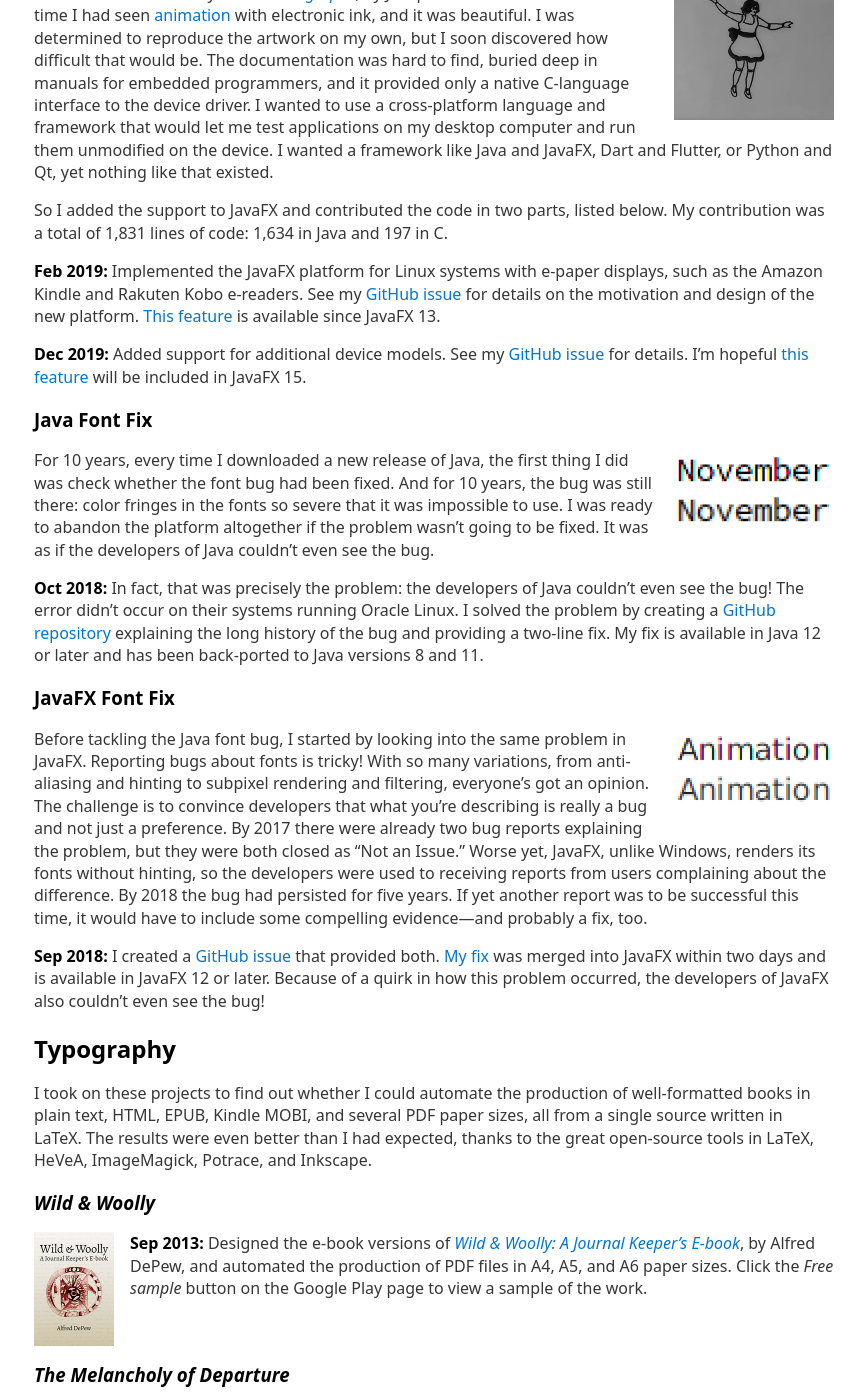
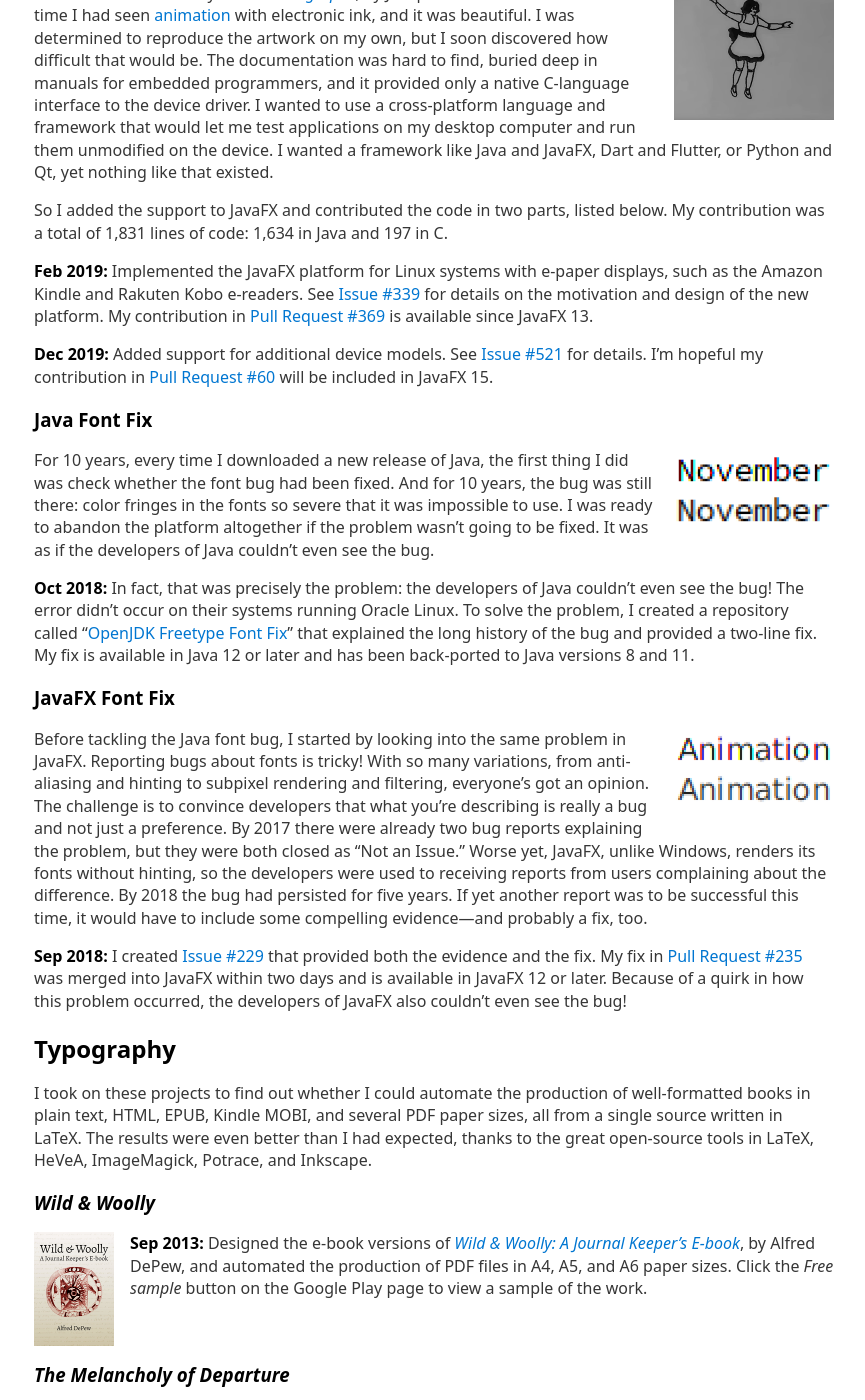
Before and after one commit to jgneff/www-status6, a Jekyll site: the page built from docs/index.md, in a window 1280 px wide and 1400 px high, scrolled down 540 px. Shown: the whole window, without its empty margins (206-1071 px from the left). Built offline with Jekyll 4.4.1, drawn with Linux system fonts in a browser that asks for light colours.

Commit message:
Clearly identify GitHub issues and pull requests
Clearly identify the links to GitHub issues and pull requests. Use the
GitHub page title for the title attribute on links to GitHub. Kramdown
automatically replaces the ampersand character with the "amp" HTML
entity, so just use the character directly in the title attributes of
links and images.

```diff
--- a/docs/index.md
+++ b/docs/index.md
@@ -29,13 +29,13 @@ My contribution was a total of 1,831 lines of code: 1,634 in Java and 197 in C.
 
 **Feb 2019:**
 Implemented the JavaFX platform for Linux systems with e-paper displays, such as the Amazon Kindle and Rakuten Kobo e-readers.
-See my [GitHub issue][openjdk-jfx-339] for details on the motivation and design of the new platform.
-[This feature][openjdk-jfx-369] is available since JavaFX 13.
+See [Issue #339][openjdk-jfx-339] for details on the motivation and design of the new platform.
+My contribution in [Pull Request #369][openjdk-jfx-369] is available since JavaFX 13.
 
 **Dec 2019:**
 Added support for additional device models.
-See my [GitHub issue][openjdk-jfx-521] for details.
-I'm hopeful [this feature][jfx-60] will be included in JavaFX 15.
+See [Issue #521][openjdk-jfx-521] for details.
+I'm hopeful my contribution in [Pull Request #60][jfx-60] will be included in JavaFX 15.
 
 ### Java Font Fix
 
@@ -48,7 +48,7 @@ It was as if the developers of Java couldn't even see the bug.
 **Oct 2018:**
 In fact, that was precisely the problem: the developers of Java couldn't even see the bug!
 The error didn't occur on their systems running Oracle Linux.
-I solved the problem by creating a [GitHub repository][openjdk-freetype] explaining the long history of the bug and providing a two-line fix.
+To solve the problem, I created a repository called "[OpenJDK Freetype Font Fix][openjdk-freetype]" that explained the long history of the bug and provided a two-line fix.
 My fix is available in Java 12 or later and has been back-ported to Java versions 8 and 11.
 
 ### JavaFX Font Fix
@@ -64,8 +64,8 @@ By 2018 the bug had persisted for five years.
 If yet another report was to be successful this time, it would have to include some compelling evidence---and probably a fix, too.
 
 **Sep 2018:**
-I created a [GitHub issue][openjdk-jfx-229] that provided both.
-[My fix][openjdk-jfx-235] was merged into JavaFX within two days and is available in JavaFX 12 or later.
+I created [Issue #229][openjdk-jfx-229] that provided both the evidence and the fix.
+My fix in [Pull Request #235][openjdk-jfx-235] was merged into JavaFX within two days and is available in JavaFX 12 or later.
 Because of a quirk in how this problem occurred, the developers of JavaFX also couldn't even see the bug!
 
 ## Typography
@@ -91,16 +91,16 @@ Click the *Free sample* button on the Google Play page to view a sample of the w
 [lineographs]: http://s2014.siggraph.org/attendees/art-gallery/events/lineographs.html "Lineographs at SIGGRAPH 2014"
 [dancer]: https://www.farbrook.net/lineographs/ "Dancer (with Micaela Gardner) by Joseph Farbrook"
 
-[openjdk-jfx-339]: https://github.com/javafxports/openjdk-jfx/issues/339 "Issue #339, &quot;8217605: Add support for e-paper displays&quot;"
-[openjdk-jfx-369]: https://github.com/javafxports/openjdk-jfx/pull/369 "Pull request #369, &quot;8217605: Add support for e-paper displays&quot;"
-[openjdk-jfx-521]: https://github.com/javafxports/openjdk-jfx/issues/521 "Issue #521, &quot;8227425: Add support for e-paper displays on i.MX6 devices&quot;"
-[jfx-60]: https://github.com/openjdk/jfx/pull/60 "Pull request #60, &quot;8227425: Add support for e-paper displays on i.MX6 devices&quot;"
+[openjdk-jfx-339]: https://github.com/javafxports/openjdk-jfx/issues/339 "8217605: Add support for e-paper displays · Issue #339 · javafxports/openjdk-jfx"
+[openjdk-jfx-369]: https://github.com/javafxports/openjdk-jfx/pull/369 "8217605: Add support for e-paper displays by jgneff · Pull Request #369 · javafxports/openjdk-jfx"
+[openjdk-jfx-521]: https://github.com/javafxports/openjdk-jfx/issues/521 "8227425: Add support for e-paper displays on i.MX6 devices · Issue #521 · javafxports/openjdk-jfx"
+[jfx-60]: https://github.com/openjdk/jfx/pull/60 "8227425: Add support for e-paper displays on i.MX6 devices by jgneff · Pull Request #60 · openjdk/jfx"
 
-[openjdk-freetype]: https://github.com/jgneff/openjdk-freetype "OpenJDK FreeType Font Fix"
-[openjdk-jfx-229]: https://github.com/javafxports/openjdk-jfx/issues/229 "Issue #229, &quot;8188810: Reduce color fringes in FreeType subpixel rendering&quot;"
-[openjdk-jfx-235]: https://github.com/javafxports/openjdk-jfx/pull/235 "Pull request #235, &quot;8188810: Fonts are blurry on Ubuntu 16.04 and Debian 9&quot;"
+[openjdk-freetype]: https://github.com/jgneff/openjdk-freetype "jgneff/openjdk-freetype: OpenJDK FreeType Font Fix for Debian & Ubuntu"
+[openjdk-jfx-229]: https://github.com/javafxports/openjdk-jfx/issues/229 "Reduce color fringes in FreeType subpixel rendering · Issue #229 · javafxports/openjdk-jfx"
+[openjdk-jfx-235]: https://github.com/javafxports/openjdk-jfx/pull/235 "8188810: Fonts are blurry on Ubuntu 16.04 and Debian 9 by jgneff · Pull Request #235 · javafxports/openjdk-jfx"
 
-[play-woolly]: https://play.google.com/store/books/details/Alfred_DePew_Wild_Woolly?id=8c3_AAAAQBAJ "&quot;Wild &amp; Woolly&quot; on Google Play"
+[play-woolly]: https://play.google.com/store/books/details/Alfred_DePew_Wild_Woolly?id=8c3_AAAAQBAJ "&quot;Wild & Woolly&quot; on Google Play"
 [play-melancholy]: https://play.google.com/store/books/details/Alfred_DePew_The_Melancholy_of_Departure?id=jc3_AAAAQBAJ "&quot;The Melancholy of Departure&quot; on Google Play"
 
 [doll]: images/mechanical-doll.png "Screenshot of JavaFX animation on e-paper"
@@ -109,7 +109,7 @@ Click the *Free sample* button on the Google Play page to view a sample of the w
 {:.right width="160" height="80"}
 [jfxfonts]: images/jfxfonts.png "Screenshots of JavaFX font fix (before and after)"
 {:.right width="160" height="80"}
-[woolly]: images/wild-and-woolly.png "Thumbnail of &quot;Wild &amp; Woolly&quot; book cover"
+[woolly]: images/wild-and-woolly.png "Thumbnail of &quot;Wild & Woolly&quot; book cover"
 {:.left width="80" height="128"}
 [melancholy]: images/melancholy-of-departure.png "Thumbnail of &quot;The Melancholy of Departure&quot; book cover"
 {:.left width="80" height="113"}
```
